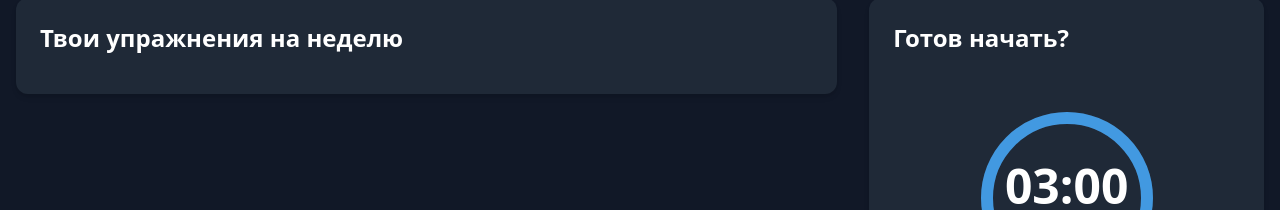
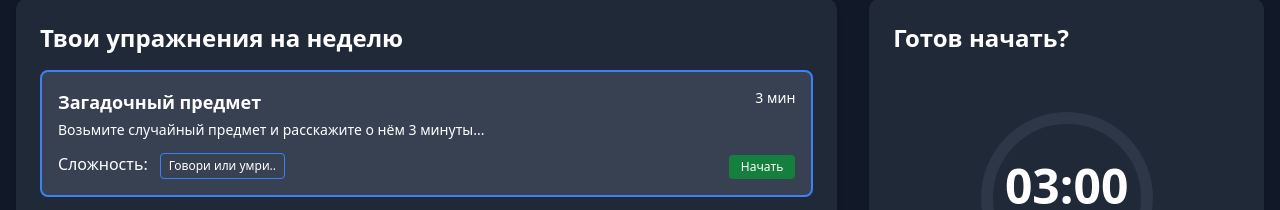
Before and after one commit to osinec/bspeaker.io, a plain HTML site: page index.html in a window 1280 px wide. Shown: the part 158-368 px from the top of the page. Drawn offline with nearby package versions, Linux system fonts and the light colour scheme.

Commit message:
Update index.html

```diff
--- a/index.html
+++ b/index.html
@@ -85,7 +85,7 @@
         let exercises = [
             {
                 id: 1,
-                title: ""Загадочный предмет"",
+                title: "Загадочный предмет",
                 description: "Возьмите случайный предмет и расскажите о нём 3 минуты...",
                 difficulty: 2,
                 time: 3,
```
